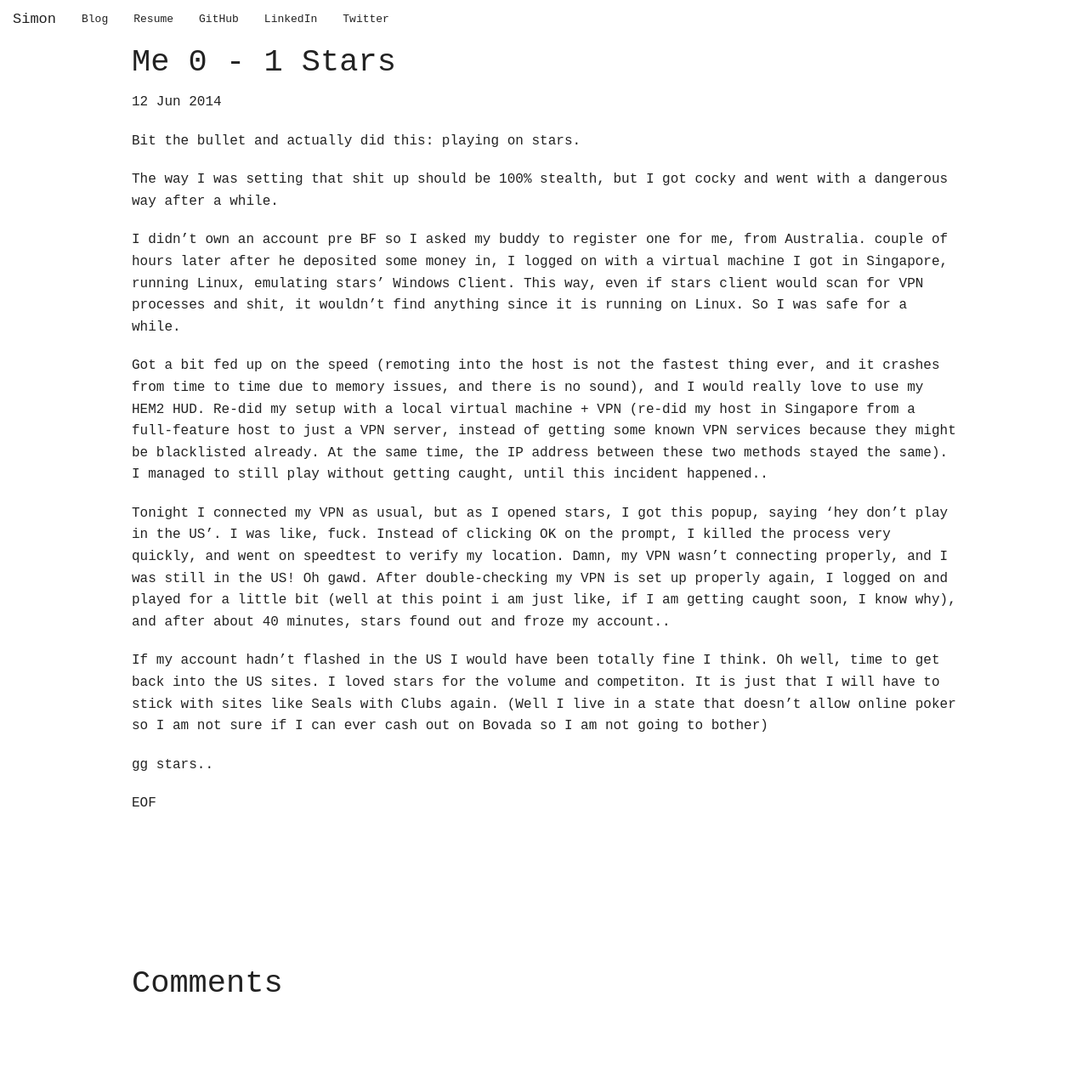
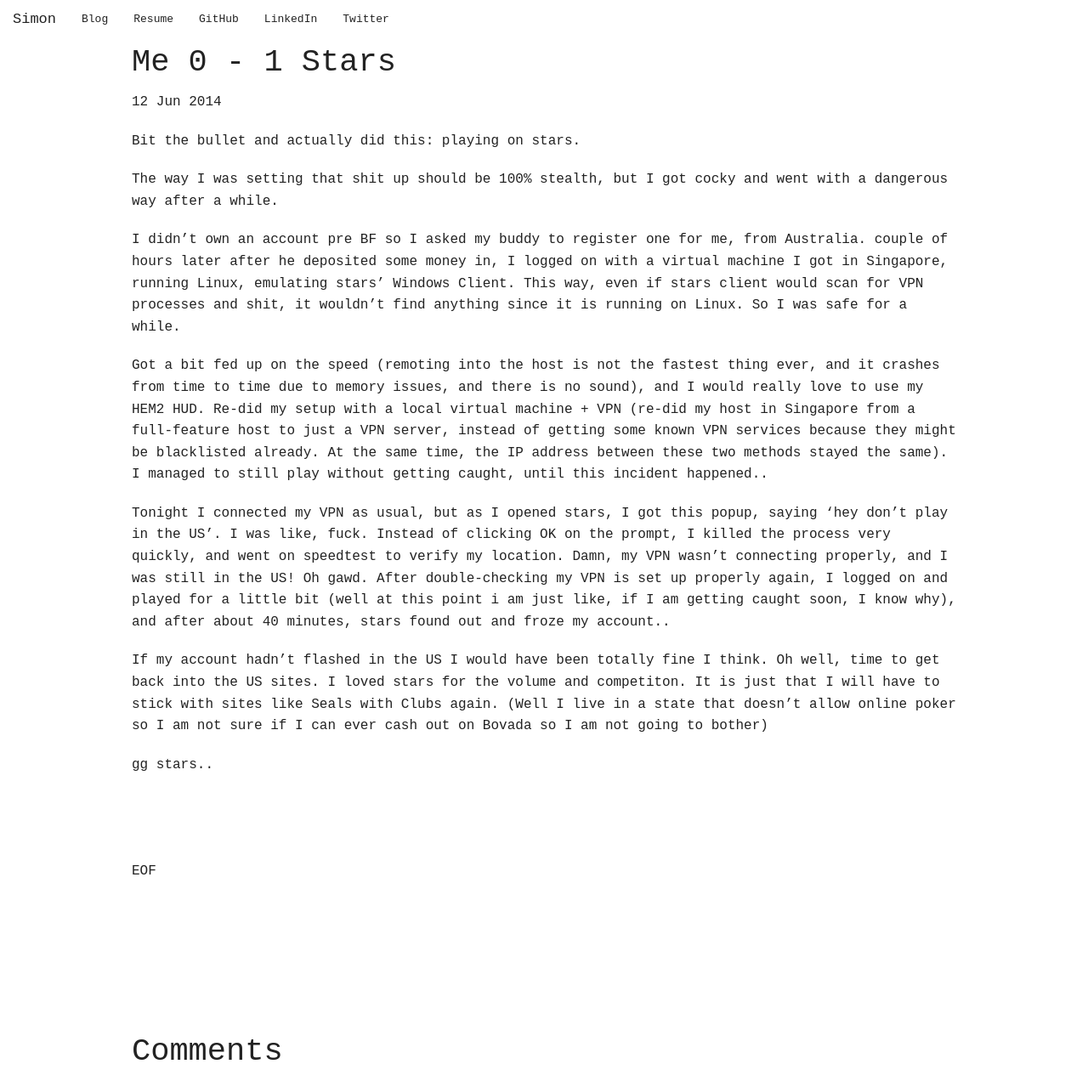
Before and after one commit to lhr0909/lhr0909.github.io, a Jekyll site: the page built from _posts/2014-06-12-gg-stars.markdown, in a window 1280 px wide and 1272 px high. Shown: the whole window at 85% size. Built offline with Jekyll 4.4.1, drawn with Linux system fonts in a browser that asks for light colours; Markdown is read by kramdown in place of the engine named in the settings; comment, search, counter and statistics services are not loaded.

Commit message:
Update post.html

```diff
--- a/_layouts/post.html
+++ b/_layouts/post.html
@@ -9,7 +9,7 @@
         <div class="post">
             {{ content }}
         </div>
-        <p class="eof">EOF</p>
+        <p class="eof" style="margin-top: 100px;">EOF</p>
     </div>
 </div>
 
```
